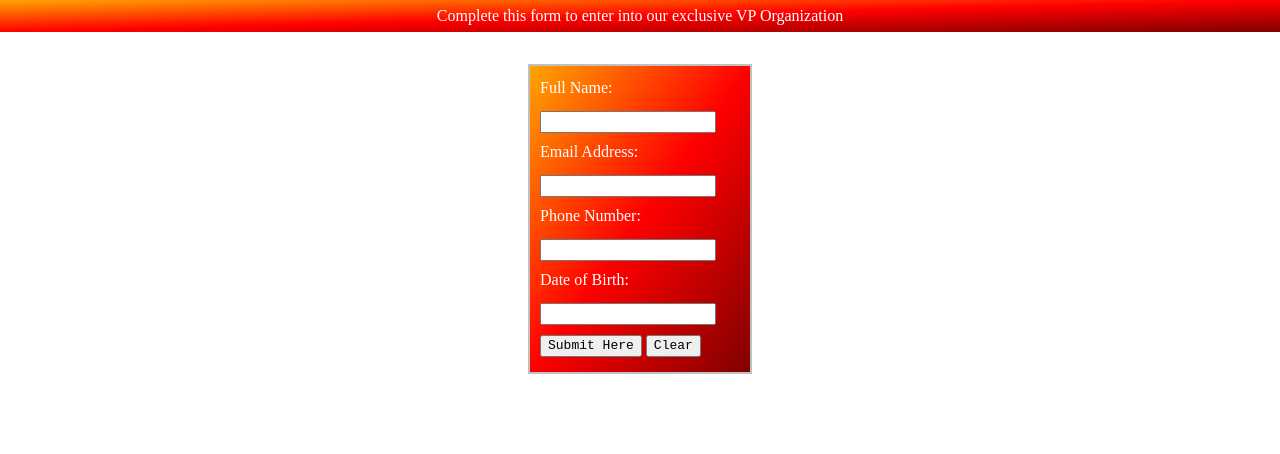
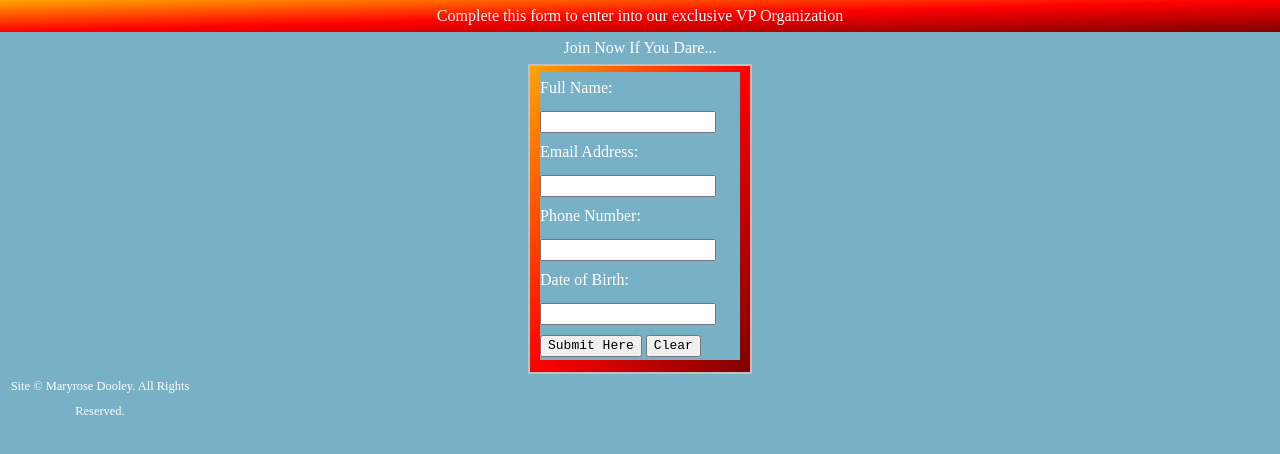
Before and after one commit to mdooley23/project-1a, a plain HTML site: page index.html in a window 1280 px wide. Drawn offline with Linux system fonts and the light colour scheme.

Commit message:
changed the solid background to a teal blue color.

```diff
--- a/assets/css/screen.css
+++ b/assets/css/screen.css
@@ -22,6 +22,7 @@ time, mark, audio, video
 	border: 0;
 	font-size: 100%;
 	font: inherit;
+	background-color: #78B0C5;
 	vertical-align: baseline;
 	}
 
```
